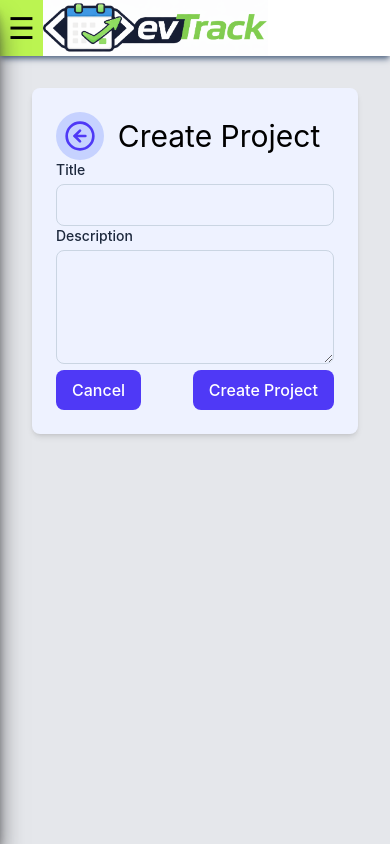
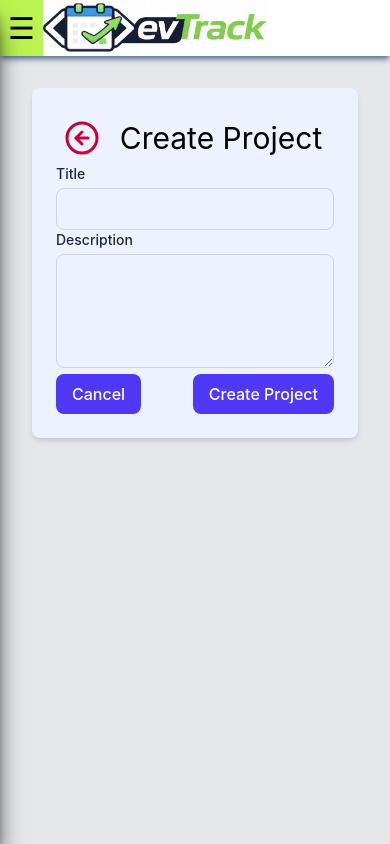
Before and after one commit to BrionesAngel/DevTrack-project-manager, a Vue app in the folder frontend/: page /projects/create in a window 390 px wide. Built offline with nearby package versions, Linux system fonts and the light colour scheme.

Commit message:
back button bg removed,changed color and size. NavBar border active route in mobile fix

```diff
--- a/frontend/src/shared/components/BackButton.vue
+++ b/frontend/src/shared/components/BackButton.vue
@@ -1,7 +1,7 @@
 <template>
   <button @click="goBack()">
-    <div class="rounded-full p-2 bg-indigo-200 transition-transform duration-300 hover:scale-110">
-      <CircleArrowLeftIcon class="size-8 text-indigo-600"></CircleArrowLeftIcon>
+    <div class="rounded-full p-2 transition-transform duration-300 hover:scale-110">
+      <CircleArrowLeftIcon class="size-9 text-rose-700 cursor-pointer"></CircleArrowLeftIcon>
     </div>
   </button>
 </template>
--- a/frontend/src/shared/components/NavBar.vue
+++ b/frontend/src/shared/components/NavBar.vue
@@ -16,7 +16,7 @@
           </div>
           <nav class="flex flex-col gap-4 pt-4">
             <RouterLink class="py-4 pl-2" v-for="link in links" :key="link.to" :to="link.to" @click="open = false"
-              :class="{ 'bg-lime-50 border-b-6 border-lime-300': isActive(link.to) }">{{
+              :class="{ 'bg-lime-50 border-l-8 border-lime-300': isActive(link.to) }">{{
                 link.name }}
             </RouterLink>
           </nav>
```
